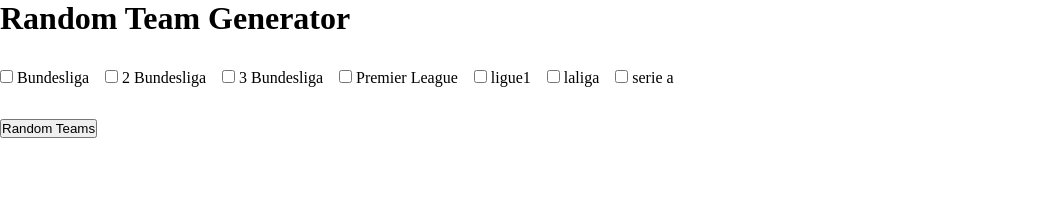
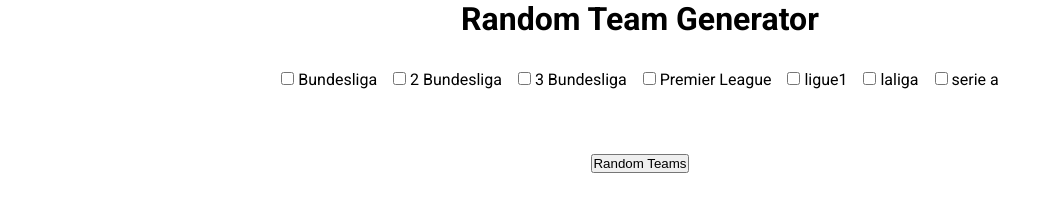
Before and after one commit to Sanes05/RandomTeamGenerator, a plain HTML site: page index.html in a window 1280 px wide. Shown: the whole page, without its empty margins (0-1061 px from the left). Drawn offline with Linux system fonts and the light colour scheme.

Commit message:
Style Hinzugefüt

```diff
--- a/css/style.css
+++ b/css/style.css
@@ -1,6 +1,17 @@
 * {
 	padding: 0;
 	margin: 0;
+}
+body {
+	display: flex;
+	justify-content: center;
+	align-items: center;
+	flex-direction: column;
+	font-family: "Roboto", serif;
+}
+.errormessage-div {
+	margin-bottom: 16px;
+	margin-top: 16px;
 }
 .checkbox-main-div {
 	margin-top: 32px;
--- a/index.html
+++ b/index.html
@@ -3,6 +3,9 @@
 	<head>
 		<meta charset="UTF-8" />
 		<meta name="viewport" content="width=device-width, initial-scale=1.0" />
+		<link rel="preconnect" href="https://fonts.googleapis.com" />
+		<link rel="preconnect" href="https://fonts.gstatic.com" crossorigin />
+		<link href="https://fonts.googleapis.com/css2?family=Roboto:ital,wght@0,100;0,300;0,400;0,500;0,700;0,900;1,100;1,300;1,400;1,500;1,700;1,900&display=swap" rel="stylesheet" />
 		<title>Random Team Generator</title>
 		<link rel="stylesheet" href="./css/style.css" />
 		<link rel="stylesheet" href="./css/template.css" />
```
